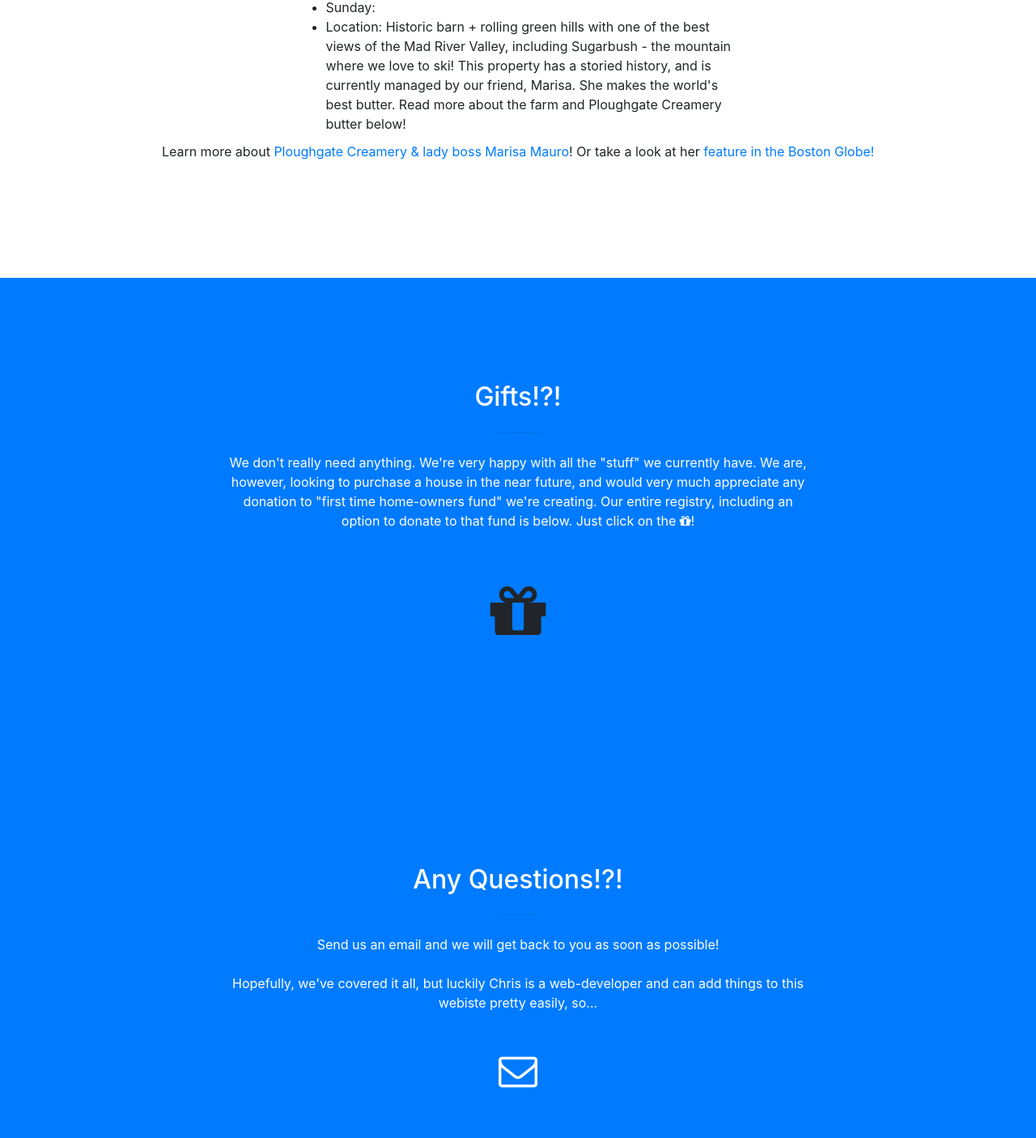
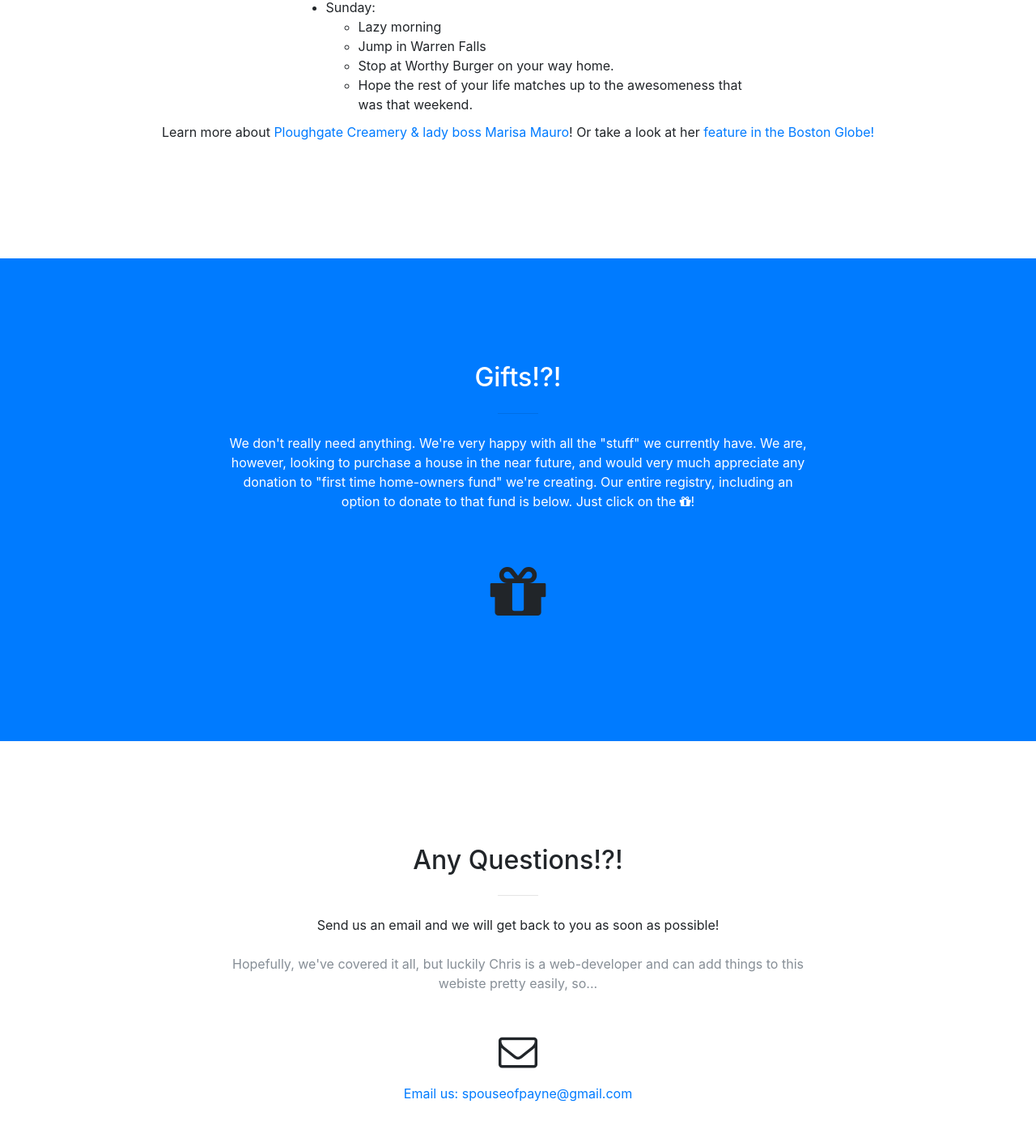
Before and after one commit to payne-chris-r/payne-chris-r.github.io, a website with bundled scripts: page index.html in a window 1280 px wide. Shown: the part 3821-5226 px from the top of the page at 81% size. Built offline with nearby package versions, Linux system fonts and the light colour scheme.

Commit message:
Typo and wrong background

```diff
--- a/index.html
+++ b/index.html
@@ -303,7 +303,12 @@
             </ul>
           </li>
           <li> Sunday: </li>
-          <li> Location: Historic barn + rolling green hills with one of the best views of the Mad River Valley, including Sugarbush - the mountain where we love to ski! This property has a storied history, and is currently managed by our friend, Marisa. She makes the world's best butter. Read more about the farm and Ploughgate Creamery butter below! </li>
+            <ul>
+              <li> Lazy morning </li>
+              <li> Jump in Warren Falls </li>
+              <li> Stop at Worthy Burger on your way home. </li>
+              <li> Hope the rest of your life matches up to the awesomeness that was that weekend.</li>
+            </ul>
         </ul>
         <div>
           <p> Learn more about <a href="http://www.ploughgate.com/" target="_blank">Ploughgate Creamery & lady boss Marisa Mauro</a>! Or take a look at
@@ -339,7 +344,7 @@
     </section>
 
 
-    <section id="contact" class="bg-primary text-white">
+    <section id="contact">
       <div class="container">
         <div class="row">
           <div class="col-lg-8 mx-auto text-center">
@@ -350,7 +355,7 @@
               as possible!
               <br>
               <br>
-              <span>
+              <span class="text-muted">
                 Hopefully, we've covered it all, but luckily Chris
               is a web-developer and can add things to this webiste pretty
               easily, so...
```
